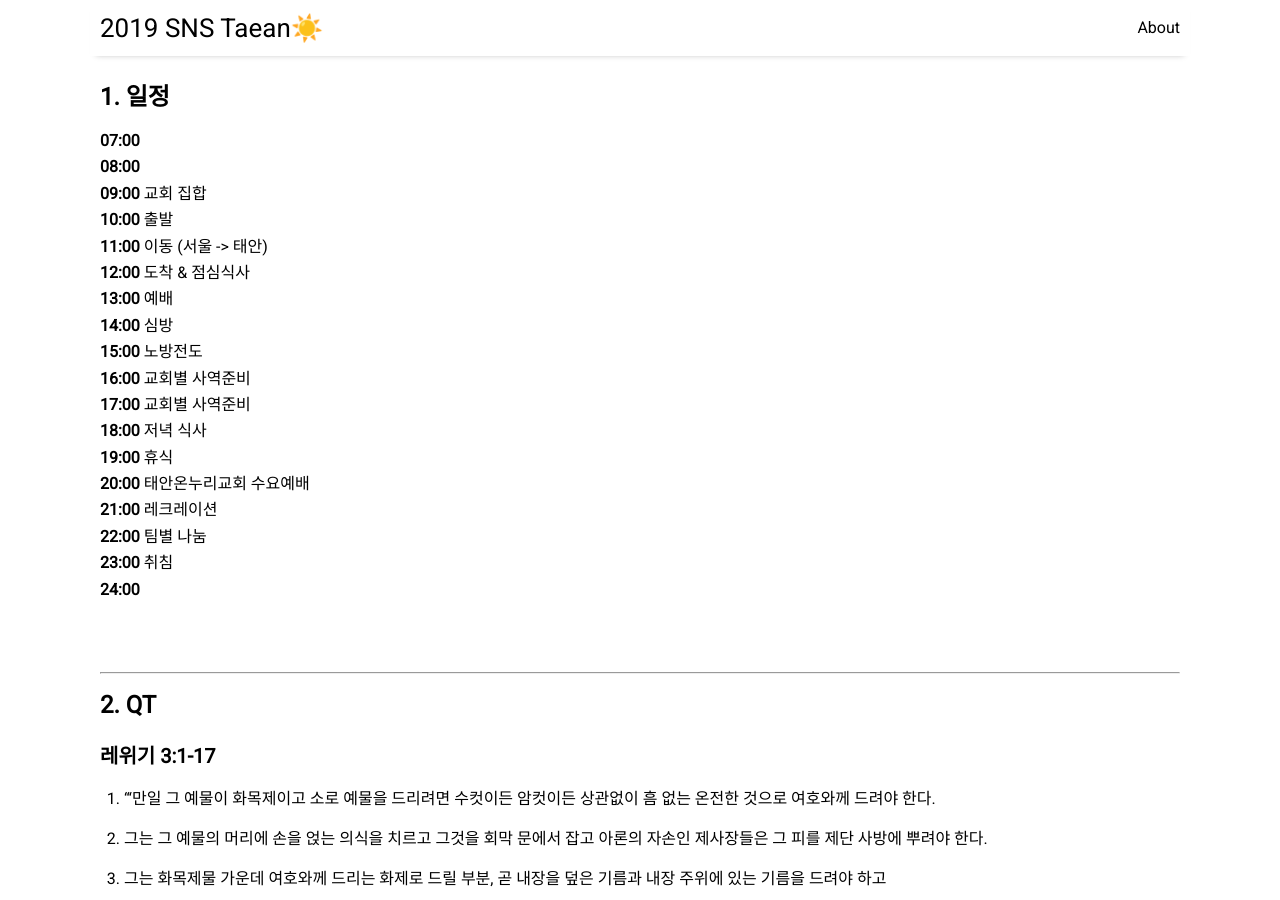
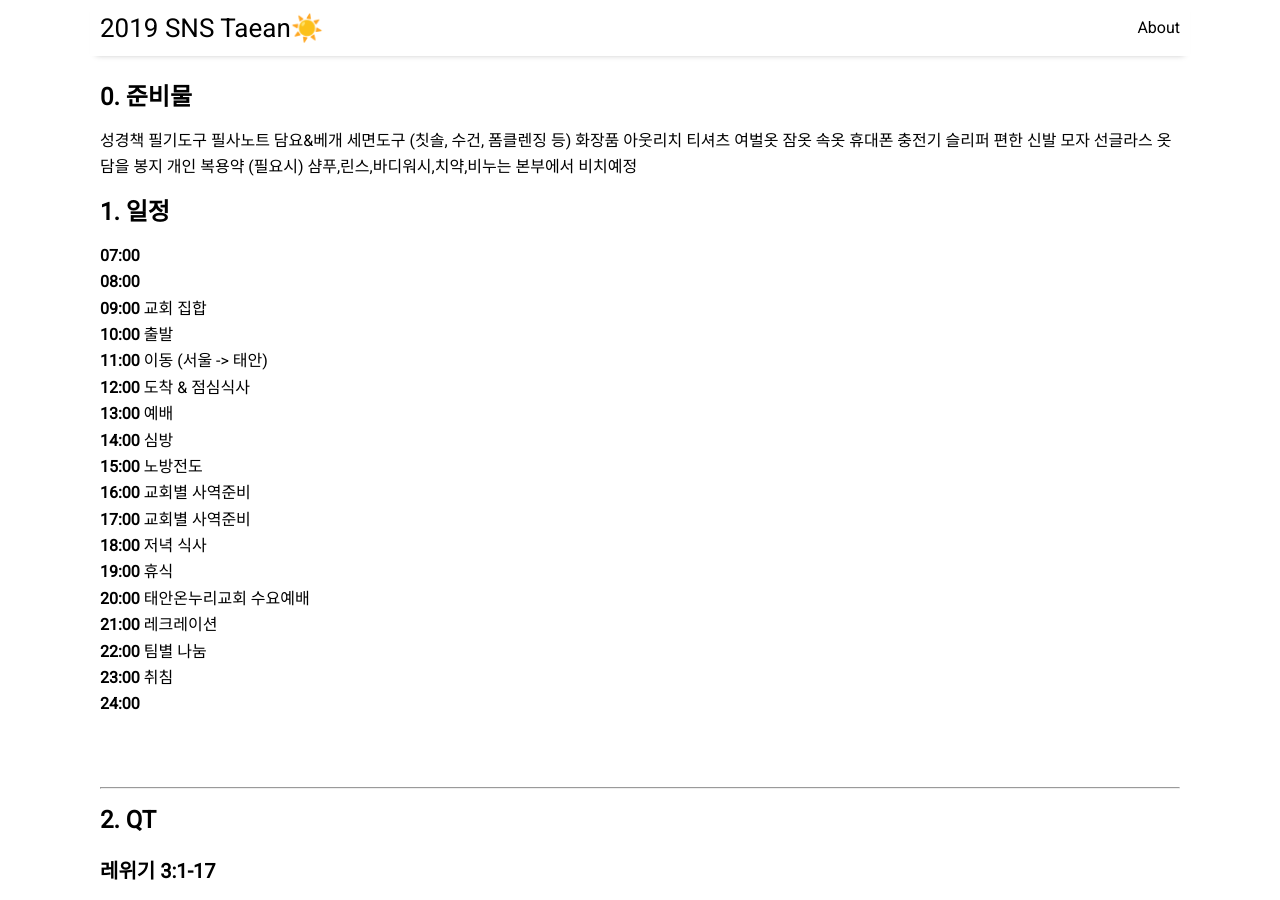
Before and after one commit to taean-outreach/taean-outreach.github.io, a Jekyll site: the page built from _posts/2019-08-05-0814.md, in a window 1280 px wide and 900 px high. Built offline with Jekyll 4.4.1, drawn with Linux system fonts in a browser that asks for light colours; nearby versions of some CDN libraries.

Commit message:
Update 2019-08-05-0814.md

```diff
--- a/_posts/2019-08-05-0814.md
+++ b/_posts/2019-08-05-0814.md
@@ -6,6 +6,27 @@ categories: documentation
 tags: [documentation,sample]
 image: taean1.jpg
 ---
+
+## 0. 준비물
+성경책
+필기도구
+필사노트
+담요&베개
+세면도구 (칫솔, 수건, 폼클렌징 등)
+화장품
+아웃리치 티셔츠
+여벌옷
+잠옷
+속옷
+휴대폰 충전기
+슬리퍼
+편한 신발
+모자
+선글라스
+옷 담을 봉지
+개인 복용약 (필요시)
+샴푸,린스,바디워시,치약,비누는 본부에서 비치예정
+
 
 ## 1. 일정
 **07:00**
```
